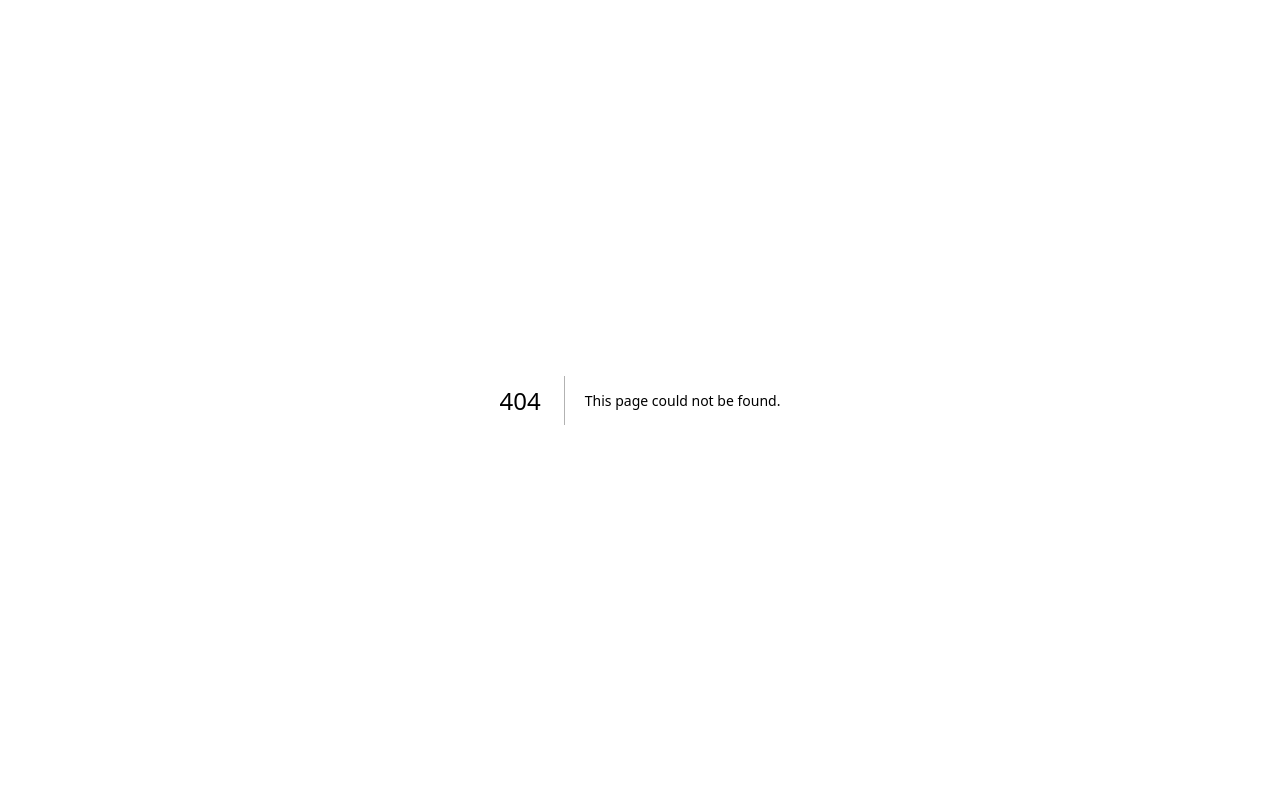
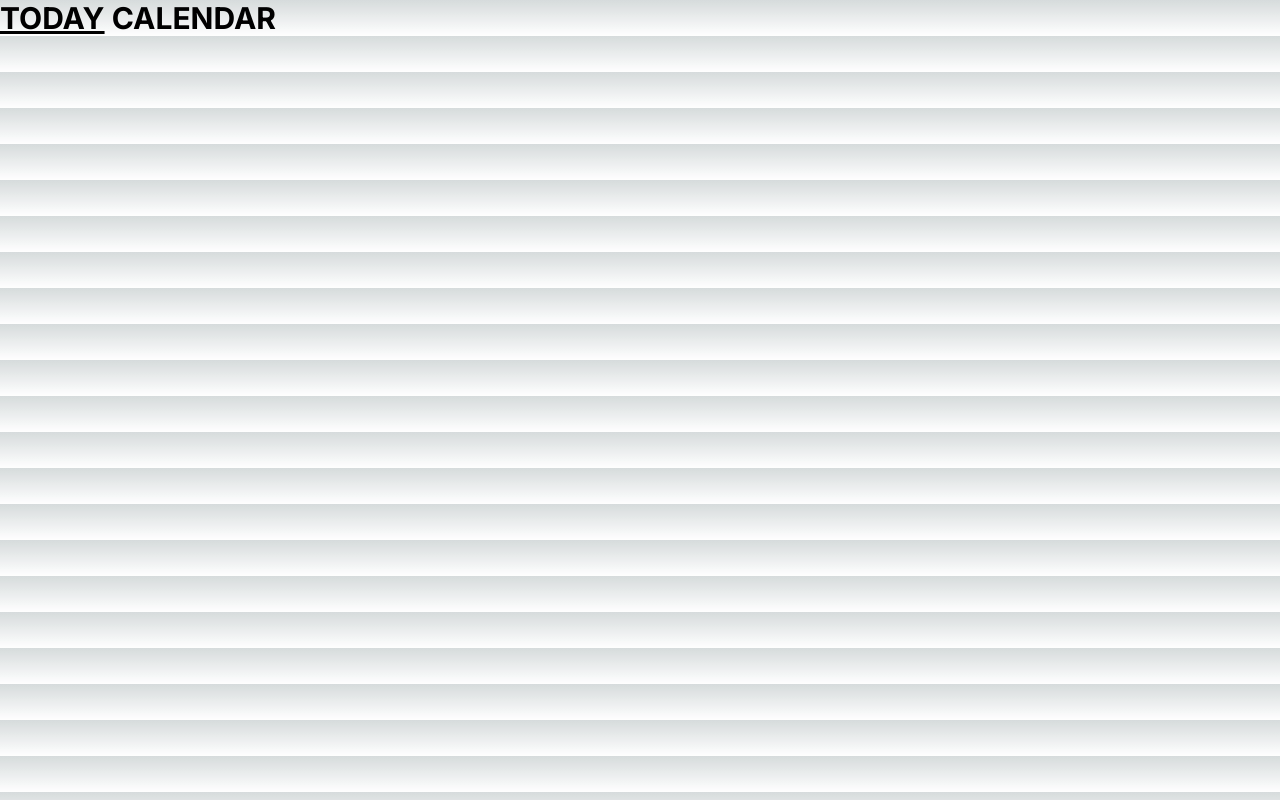
Before and after one commit to zcabeto/CompanyDataApp, a Next.js app in the folder data-log-app/: page /today in a window 1280 px wide. Before the commit this address had no page. Built offline with nearby package versions, Linux system fonts and the light colour scheme.

Commit message:
added today page

```diff
--- /dev/null
+++ b/data-log-app/src/app/today/page.tsx
@@ -0,0 +1,26 @@
+import { Metadata } from 'next'
+import Link from 'next/link'
+import {Checkbox} from '/./src/app/main_classes/ItemTypes.tsx'
+
+export const metadata: Metadata = {
+  title: 'TODAY',
+}
+
+export function whichPage(){
+  return (
+    <h1 className="text-3xl font-bold">
+      <ins>TODAY</ins>      <Link href={"/calendar"}>CALENDAR</Link>
+    </h1>
+  )
+}
+
+async function data(){
+  const obj = new Checkbox();
+  return obj.getName();
+}
+
+export default async function Page() {
+  const obj = new Checkbox();
+  const key = obj.getName();
+  return (<>{whichPage()} {key}</>)
+}
```
